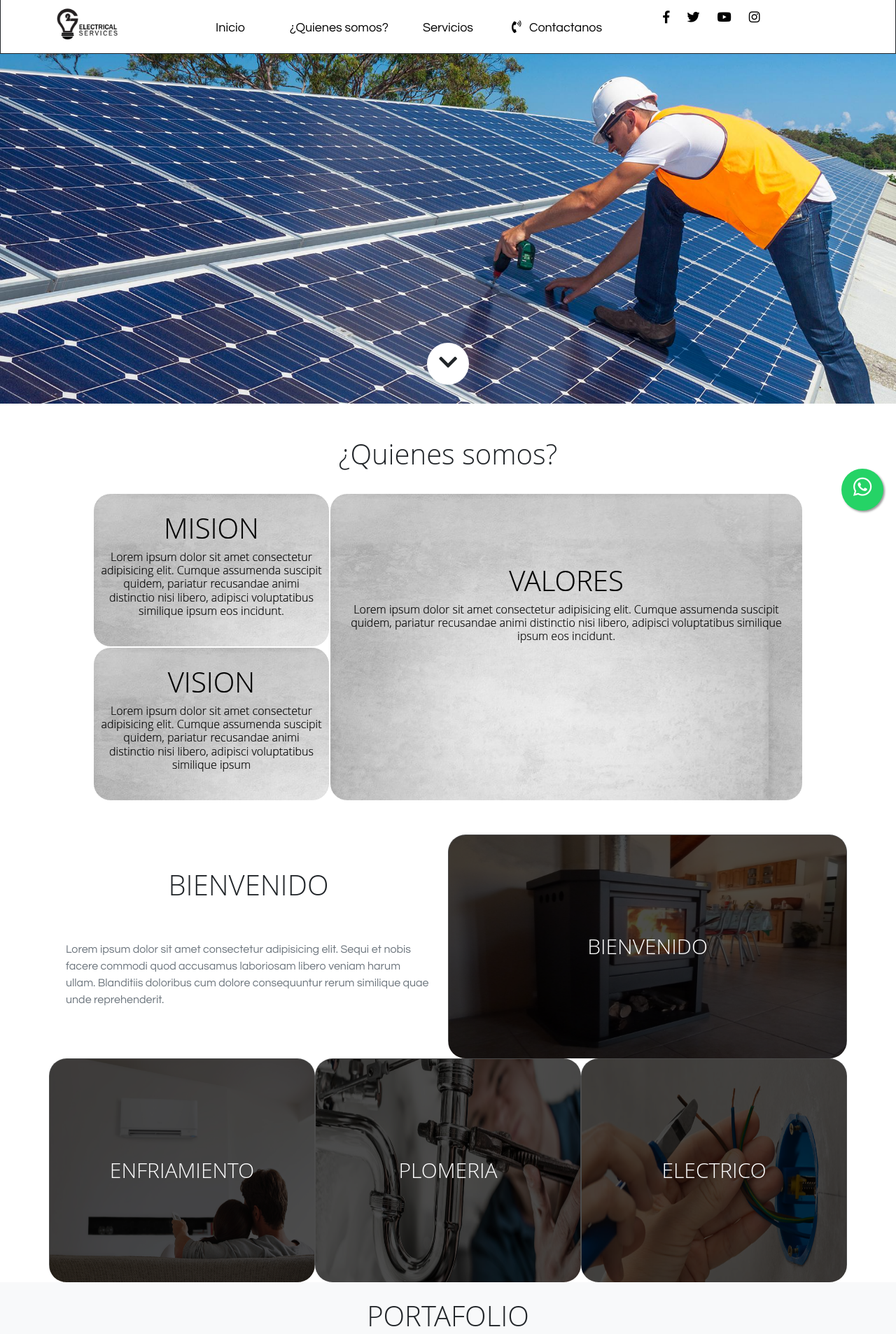
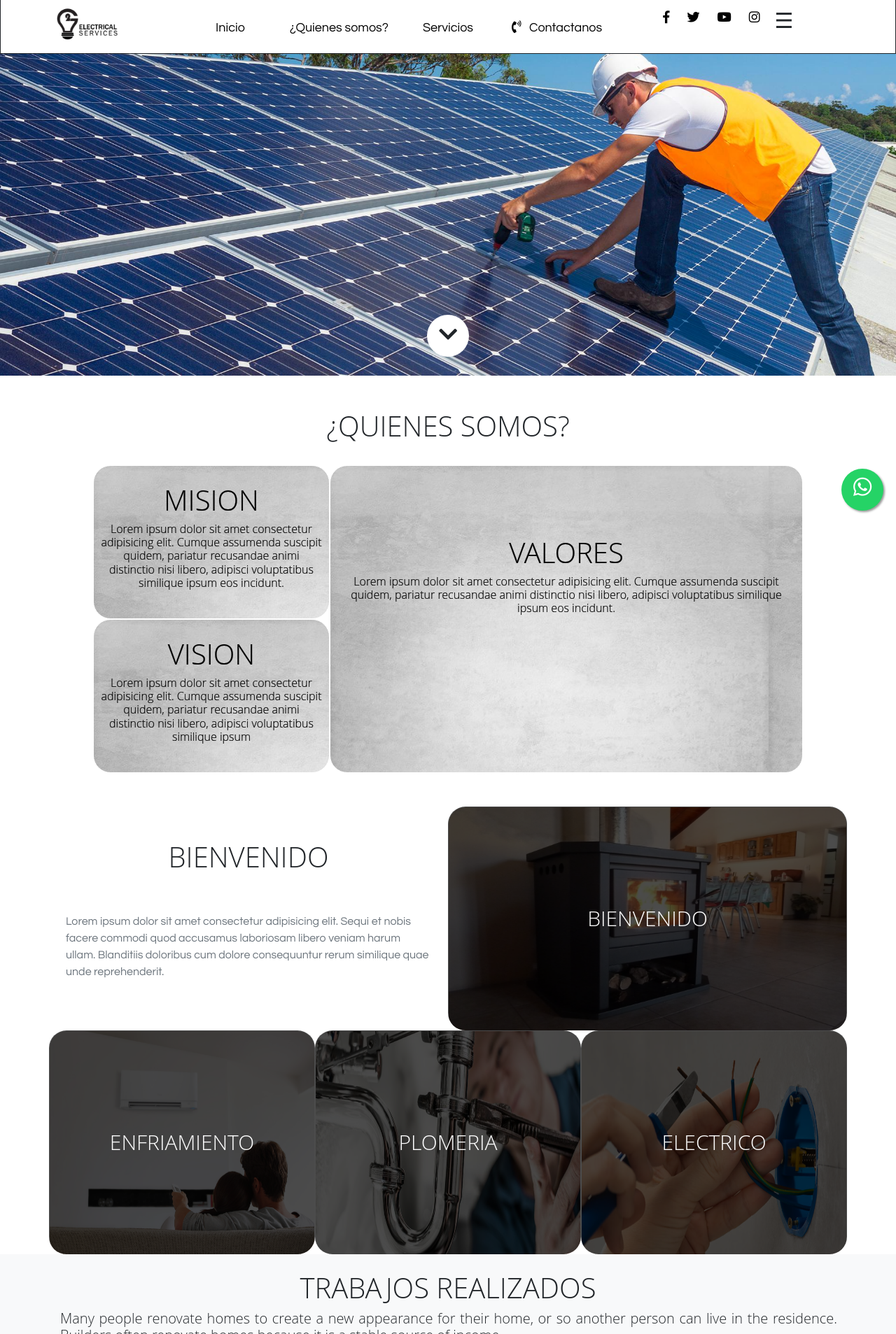
Before and after one commit to danymain/electricista, a PHP site: page /reservas-hotel/ in a window 1280 px wide. Shown: the top 1907 px of the page at 70% size. Run offline with PHP 8.4, Linux system fonts and the light colour scheme; some libraries are stand-ins or nearby versions.

Commit message:
paginas de experiencia

```diff
--- /dev/null
+++ b/controladores/ruta.controlador.php
@@ -0,0 +1,11 @@
+<?php
+
+class ControladorRuta{
+    static public function ctrRuta(){
+
+return "http://localhost/Electricidad/Back-End/electricidad/";
+
+    }
+
+
+}
--- a/index.php
+++ b/index.php
@@ -1,6 +1,6 @@
 <?php
 
 require_once"controladores/plantilla.controlador.php";
-
+require_once"controladores/ruta.controlador.php";
 $plantilla=new COntroladorPlantilla();
 $plantilla->ctrPlantilla();
--- a/vistas/css/portafolio.css
+++ b/vistas/css/portafolio.css
@@ -1,5 +1,5 @@
 .contenidoTrabajo {
-padding-top: 100px;
+padding-top: 120px;
 text-align: center;
 
 }
--- a/vistas/css/style.css
+++ b/vistas/css/style.css
@@ -171,7 +171,60 @@ BANNER
 	background: white;
 }
 
+/* menu movil */
 
+
+
+.overlay {
+	height: 0%;
+	width: 100%;
+	position: fixed;
+	z-index: 1;
+	top: 0;
+	left: 0;
+	background-color: rgb(0,0,0);
+	background-color: rgba(0,0,0, 0.9);
+	overflow-y: hidden;
+	transition: 0.5s;
+  }
+
+  .overlay-content {
+	position: relative;
+	top: 25%;
+	width: 100%;
+	text-align: center;
+	margin-top: 30px;
+  }
+
+  .overlay a {
+	padding: 8px;
+	text-decoration: none;
+	font-size: 36px;
+	color: #818181;
+	display: block;
+	transition: 0.3s;
+  }
+
+  .overlay a:hover, .overlay a:focus {
+	color: #f1f1f1;
+  }
+
+  .overlay .closebtn {
+	position: absolute;
+	top: 20px;
+	right: 45px;
+	font-size: 60px;
+  }
+
+  @media screen and (max-height: 450px) {
+	.overlay {overflow-y: auto;}
+	.overlay a {font-size: 20px}
+	.overlay .closebtn {
+	font-size: 40px;
+	top: 15px;
+	right: 35px;
+	}
+  }
 /*=============================================
 servicios
 =============================================*/
@@ -261,14 +314,14 @@ servicios
 
 }
 /*=============================================
-HABITACIONES
+servicios
 =============================================*/
 
-.habitaciones h1, h2,h3,h4{
+.servicios h1, h2,h3,h4{
 text-align: center;
 
 }
-.habitaciones img{
+.servicios img{
 	width:100% !important;
 	height: 325px;
 	border-radius: 25px;
@@ -276,22 +329,22 @@ text-align: center;
 
 
 }
-.habitaciones .row div[class*="col"] figure{
+.servicios .row div[class*="col"] figure{
 	position:relative;
 	overflow: hidden;
 }
 
-.habitaciones .row div[class*="col"] figure img{
+.servicios .row div[class*="col"] figure img{
 	transform: scale(1, 1);
 	transition: 1s all;
 }
 
-.habitaciones .row div[class*="col"] figure img:hover{
+.servicios .row div[class*="col"] figure img:hover{
 	transform: scale(1.1, 1.1);
 	transition: 1s all;
 }
 
-.habitaciones .row div[class*="col"] figure h1{
+.servicios .row div[class*="col"] figure h1{
 	position:absolute;
 	top:45%;
 	left:50%;
@@ -299,23 +352,23 @@ text-align: center;
 	transition:.3s all;
 }
 
-.habitaciones .row div[class*="col"] figure h1:hover{
+.servicios .row div[class*="col"] figure h1:hover{
 	filter: invert(100%);
 	transition:.3s all;
 }
 
-.habitaciones .row div[class*="col"] figure p{
+.servicios .row div[class*="col"] figure p{
 	background:black;
 	color:#aaa;
 	padding-left:0;
 	padding-right:0;
 }
 
-.habitaciones .row div[class*="col"] figure h3{
+.servicios .row div[class*="col"] figure h3{
 	background:#FFD185;
 }
 
-.habitaciones .row div[class*="col"] figure h5{
+.servicios .row div[class*="col"] figure h5{
 	color:#777;
 }
 
--- a/vistas/js/script.js
+++ b/vistas/js/script.js
@@ -3,32 +3,44 @@ BOTÓN MENÚ
 =============================================*/
 
 if(window.matchMedia("(max-width:768px)").matches){
-	$(".botonMenu").click(function(){
-		$(".menuMovil").slideToggle('fast');
-		$(".menuMovil").css({"top":$("header").height()})
-	})
-	$(".menuMovil ul li a").click(function(e){
-		$(".menuMovil").slideToggle('fast');
-		e.preventDefault();
-		var vinculo = $(this).attr("href");
-		$("html, body").animate({
-			scrollTop: $(vinculo).offset().top - 55
-		}, 1000, "easeInOutBack")
-	})
+	function openNav() {
+		document.getElementById("myNav").style.height = "100%";
+	  }
+
+	  function closeNav() {
+		document.getElementById("myNav").style.height = "0%";
+	  }
 }else{
- $(".botonMenu").click(function(){
-$(".menu").slideToggle('fast');
-	 	$(".formReservas").slideUp('fast');
-	 })
-	$(".menu ul li a").click(function(e){
-		$(".menu").slideToggle('fast');
-		e.preventDefault();
-		var vinculo = $(this).attr("href");
-		$("html, body").animate({
-			scrollTop: $(vinculo).offset().top - 60
-		}, 1000, "easeInOutBack")
-	})
+
 }
+
+// if(window.matchMedia("(max-width:768px)").matches){
+// 	$(".botonMenu").click(function(){
+// 		$(".menuMovil").slideToggle('fast');
+// 		$(".menuMovil").css({"top":$("header").height()})
+// 	})
+// 	$(".menuMovil ul li a").click(function(e){
+// 		$(".menuMovil").slideToggle('fast');
+// 		e.preventDefault();
+// 		var vinculo = $(this).attr("href");
+// 		$("html, body").animate({
+// 			scrollTop: $(vinculo).offset().top - 55
+// 		}, 1000, "easeInOutBack")
+// 	})
+// }else{
+//  $(".botonMenu").click(function(){
+// $(".menu").slideToggle('fast');
+// 	 	$(".formReservas").slideUp('fast');
+// 	 })
+// 	$(".menu ul li a").click(function(e){
+// 		$(".menu").slideToggle('fast');
+// 		e.preventDefault();
+// 		var vinculo = $(this).attr("href");
+// 		$("html, body").animate({
+// 			scrollTop: $(vinculo).offset().top - 60
+// 		}, 1000, "easeInOutBack")
+// 	})
+// }
 
 
 
--- a/vistas/paginas/modulos/correo.php
+++ b/vistas/paginas/modulos/correo.php
@@ -72,7 +72,7 @@ if(!$errores==""){
 // Comprobamos si hay errores, si no hay entonces enviamos.
 	if (!$errores) {
 		$enviar_a = 'daniel.almanza31@gmail.com';
-		$asunto = 'Correo enviado desde HOTEL MAR Y SOL';
+		$asunto = 'Electrical Service';
 		$mensaje = "De: $nombre \n";
 		$mensaje.= "Correo: $correo \n";
         $mensaje.= "Tipo: $tipo \n";
--- a/vistas/paginas/modulos/footer.php
+++ b/vistas/paginas/modulos/footer.php
@@ -1,13 +1,11 @@
 
-<!--=====================================
-CONTÁCTENOS
-======================================-->
+
 <!--=====================================
 CONTÁCTENOS
 ======================================-->
 <div class="contactenos container-fluid bg-white py-4" id="contactenos">
 	<div class="container text-center">
-		<h1 class="py-sm-4">CONTÁCTENOS</h1>
+		<h1 class="py-sm-4 scrollflow -pop -opacity">CONTÁCTENOS</h1>
 		<form action="<?php echo htmlspecialchars($_SERVER['PHP_SELF']); ?>" method="post">
 			<input type="text" class="form-control " name="nombre" id="nombre" placeholder="Nombre:*" value="<?php if(!$enviado && isset($nombre)) echo $nombre?>">
 			<input type="text" class="form-control " name="correo" id="correo" placeholder="Correo:*" value="<?php if(!$enviado && isset($correo)) echo $correo?>">
@@ -111,7 +109,7 @@ FOOTER
 
 	</div>
 	<div class="hecho" ">
-		<a href="index.html">
+		<a href="<?php echo $ruta ?>index.html">
 			<span >"Desarrollo &nbsp;&#60;&#47;&#62; DACoder"</span>
 		</a>
 	</div>
--- a/vistas/paginas/modulos/header.php
+++ b/vistas/paginas/modulos/header.php
@@ -13,7 +13,7 @@ HEADER
 		<div class="grid-container menuH py-2">
 			<!-- logo -->
 			<div class="grid-item1">
-				<a href="../index.php">
+				<a href="<?php echo $ruta?>index.php">
 					<img src="img/logo.png" class="img-fluid">
 				</a>
 
@@ -21,20 +21,20 @@ HEADER
 			</div>
 
 			<div class="grid-item d-none d-lg-block">
-				<a class="nav-link text-white" href="../#banner">
+				<a class="nav-link text-white" href="<?php echo $ruta?>#banner">
 					<span>Inicio</span>
 				</a>
 			</div>
 
 			<div class="grid-item d-none d-lg-block">
-				<a class="nav-link text-white" href="../#quienesSomos">
+				<a class="nav-link text-white" href="<?php echo $ruta?>#quienesSomos">
 					<span>¿Quienes somos?</span>
 				</a>
 
 			</div>
 
 			<div class="grid-item d-none d-lg-block">
-				<a class="nav-link text-white" href="../#servicios">
+				<a class="nav-link text-white" href="<?php echo $ruta?>#servicios">
 					<span>Servicios</span>
 				</a>
 
@@ -42,7 +42,7 @@ HEADER
 
 
 			<div class="grid-item d-none d-lg-block">
-				<a class="nav-link text-white" href="../#contactanos">
+				<a class="nav-link text-white" href="<?php echo $ruta?>#contactanos">
 					<i class="fas fa-phone-volume"></i><span> &nbsp Contactanos </span>
 				</a>
 			</div>
@@ -82,10 +82,11 @@ HEADER
 		</div>
 
 			<!-- MENÚ HAMBURGUESA -->
-
+<!--
 			<div class="grid-item  d-block d-lg-none botonMenu">
 
-				<i class="fas fa-bars"></i>
+				<i class="fas fa-bars"></i> -->
+				<span style="font-size:30px;cursor:pointer" onclick="openNav()">&#9776;</span>
 
 			</div>
 
@@ -98,13 +99,13 @@ HEADER
 <!--=====================================
 MENÚ
 ======================================-->
-
+<!--
 <div class="menu container-fluid p-0">
 
 	<ul class="nav nav-justified py-0">
 
 		<li class="nav-item">
-			<a  class="nav-link text-white" href="#banner">Inicio</a>
+			<a  class="nav-link text-white" href="#banner">Iniciodfsd</a>
 		</li>
 
 		<li class="nav-item">
@@ -112,7 +113,7 @@ MENÚ
 		</li>
 
 		<li class="nav-item">
-			<a   class="nav-link text-white" href="#soluciones">Servicios</a>
+			<a   class="nav-link text-white" href="#servicios">Servicios</a>
 		</li>
 
 		<li class="nav-item">
@@ -155,12 +156,12 @@ MENÚ
 	</ul>
 
 
-</div>
+</div> -->
 
 <!--=====================================
 MENÚ MÓVIL
 ======================================-->
-<div class="menuMovil">
+<!-- <div class="menuMovil">
 
 
 	<ul class="nav flex-column mt-4 pl-4 mb-5">
@@ -177,12 +178,8 @@ MENÚ MÓVIL
 			<a class="nav-link text-white my-2" href="#servicios">Servicios que ofrecemos</a>
 		</li>
 
-		<!-- <li class="nav-item">
-			<a class="nav-link text-white my-2" href="#restaurante">Restaurante</a>
-		</li> -->
-
 		<li class="nav-item">
-			<a class="nav-link text-white my-2" href="#contactanos">Contáctenos</a>
+			<a class="nav-link text-white my-2" href="#contactenos">Contáctenos</a>
 		</li>
 		<br>
 		<li class="nav-item">
@@ -220,4 +217,14 @@ MENÚ MÓVIL
 
 	</ul>
 
+</div> -->
+
+<div id="myNav" class="overlay">
+  <a href="javascript:void(0)" class="closebtn" onclick="closeNav()">&times;</a>
+  <div class="overlay-content ">
+    <a href="<?php echo $ruta?>"onclick="closeNav()">Inicio</a>
+    <a href="<?php echo $ruta?>#quienesSomos"onclick="closeNav()">¿Quienes somos?</a>
+    <a href="<?php echo $ruta?>#servicios"onclick="closeNav()">Servicios</a>
+    <a href="<?php echo $ruta?>#contactenos"onclick="closeNav()">Contacto</a>
+  </div>
 </div>
--- a/vistas/paginas/modulos/portafolio.php
+++ b/vistas/paginas/modulos/portafolio.php
@@ -3,20 +3,20 @@
 Trabajos hechos
 ======================================-->
 
-<div class="habitaciones container-fluid bg-light" id="habitaciones">
+<div class="servicios container-fluid bg-light" id="servicios">
 
 	<div class="container">
 
-		<h1 class="pt-4 text-center scrollflow -pop -opacity">PORTAFOLIO </h1>
+		<h1 class="pt-4 text-center scrollflow -pop -opacity">TRABAJOS REALIZADOS </h1>
 		<!-- <h4 class="scrollflow -slide-right -opacity">Here Are Some Interesting Projects We Did</h4> -->
-		<h5 class="scrollflow -slide-left -opacity">
+		<h5 class=" text-justify scrollflow -slide-left -opacity">
 			Many people renovate homes to create a new appearance for their home, or so another person can live in the residence. Builders often renovate homes because it is a stable source of income.</h5>
 
 		<div class="row p-4 text-center">
 
 			<div class="col-12 col-lg-4 pb-3 px-0 px-lg-3">
 
-				<a href="../enfriamiento">
+				<a href="<?php echo $ruta?>enfriamiento">
 
 					<figure class="text-center">
 
@@ -38,7 +38,7 @@ Trabajos hechos
 
 			<div class="col-12 col-lg-4 pb-3 px-0 px-lg-3">
 
-				<a href="../plomeria">
+				<a href="<?php echo $ruta?>plomeria">
 
 					<figure class="text-center">
 
@@ -60,7 +60,7 @@ Trabajos hechos
 
 			<div class="col-12 col-lg-4 pb-3 px-0 px-lg-3">
 
-				<a href="../electricidad">
+				<a href="<?php echo $ruta?>electricidad">
 
 					<figure class="text-center">
 
--- a/vistas/paginas/modulos/quienesSomos.php
+++ b/vistas/paginas/modulos/quienesSomos.php
@@ -7,7 +7,7 @@ quienes somos
 
 	<div class="container">
 
-		<h1 class="pt-5 text-center scrollflow -slide-left -opacity">¿Quienes somos?</h1>
+		<h1 class="pt-5 text-center scrollflow -pop -opacity">¿QUIENES SOMOS?</h1>
 
 			<div class="grid-container pt-4 pb-5 px-0 px-lg-5">
 
--- a/vistas/paginas/modulos/servicios.php
+++ b/vistas/paginas/modulos/servicios.php
@@ -101,7 +101,7 @@ PLANES MÓVIL
 
 <div class="d-block d-lg-none serviciosMovil jd-slider bg-white" id="serviciosMovil">
 
-	<h1 class="text-center py-3">Servicios que ofrecemos</h1>
+	<h1 class="text-center py-3 scrollflow -pop -opacity">SERVICIOS QUE OFRECEMOS</h1>
 
 	 <div class="slide-inner">
 
--- a/vistas/plantilla.php
+++ b/vistas/plantilla.php
@@ -1,3 +1,7 @@
+<?php
+ $ruta=ControladorRuta::ctrRuta();
+
+?>
 <!DOCTYPE html>
 <html lang="en">
 <head>
```
Also changed, not shown: vistas/paginas/modulos/contenido-electricidad.php (+5 -3 lines), vistas/paginas/modulos/contenido-enfriamiento.php (+5 -3 lines), vistas/paginas/modulos/contenido-plomeria.php (+5 -3 lines).
